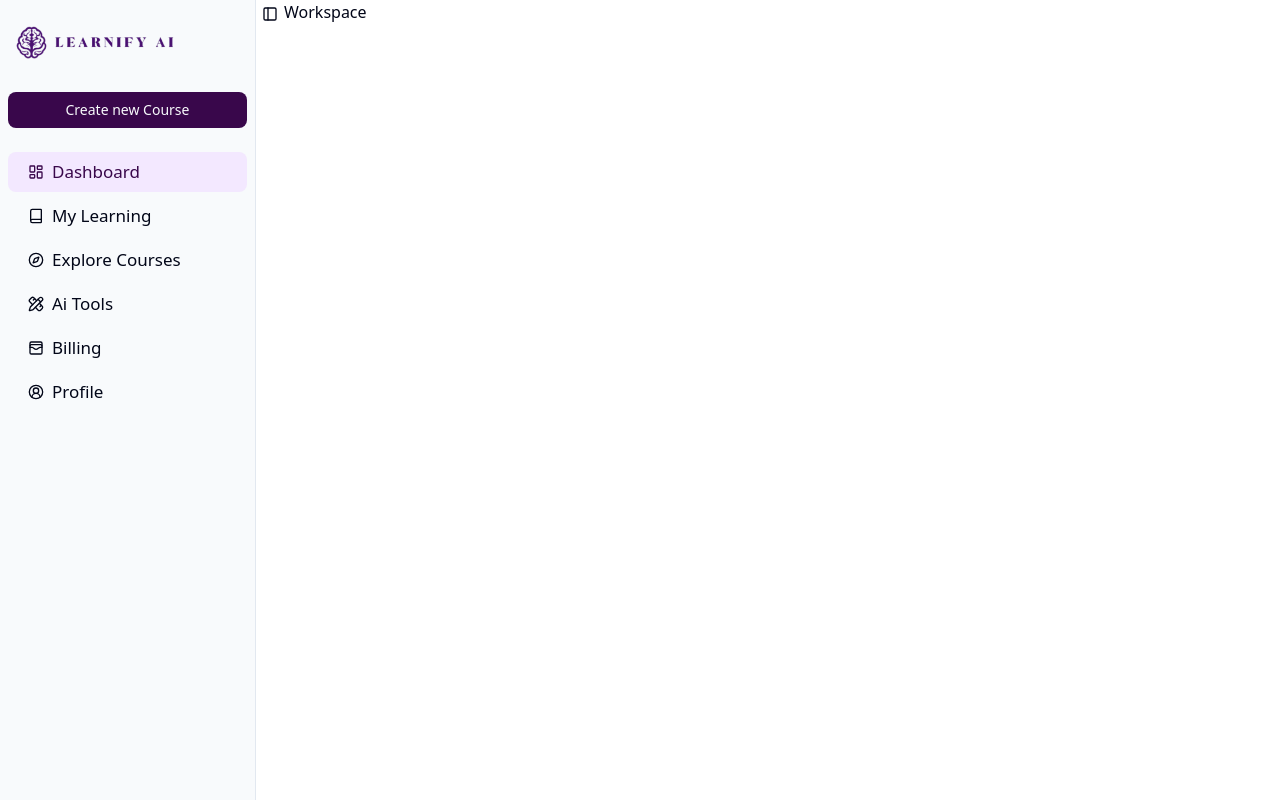
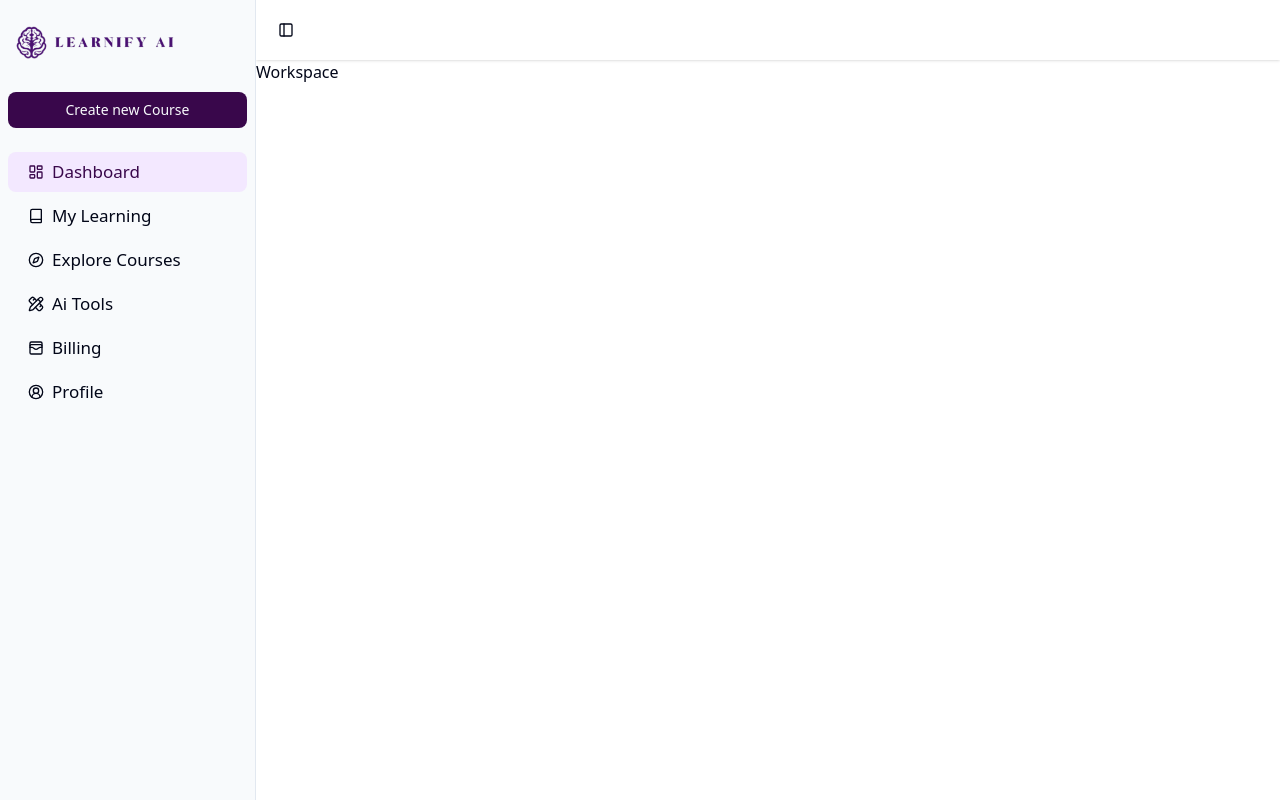
Before and after one commit to saptarshidey3000/Learnify-AI, a Next.js app: page /workspace in a window 1280 px wide. Built offline with nearby package versions, Linux system fonts and the light colour scheme; no server answers.

Commit message:
header done

```diff
--- /dev/null
+++ b/app/workspace/_components/AppHeader.jsx
@@ -0,0 +1,14 @@
+import { UserButton } from '@clerk/nextjs'
+import React from 'react'
+import { SidebarProvider, SidebarTrigger } from '@/components/ui/sidebar'
+
+function AppHeader() {
+  return (
+    <div className='p-4 flex justify-between items-center shadow-sm'>
+         <SidebarTrigger/>
+         <UserButton/>
+    </div>
+  )
+}
+
+export default AppHeader
--- a/app/workspace/provider.jsx
+++ b/app/workspace/provider.jsx
@@ -1,13 +1,16 @@
 import { SidebarProvider, SidebarTrigger } from '@/components/ui/sidebar'
 import React from 'react'
 import AppSidebar from './_components/AppSidebar'
+import AppHeader from './_components/AppHeader'
 
 function WorkspaceProvider({children}) {
   return (
     <SidebarProvider>
         <AppSidebar/>
-        <SidebarTrigger/>
-    <div>{children}</div>
+
+    <div className='w-full'>
+      <AppHeader/>
+      {children}</div>
     </SidebarProvider>
   )
 }
```
